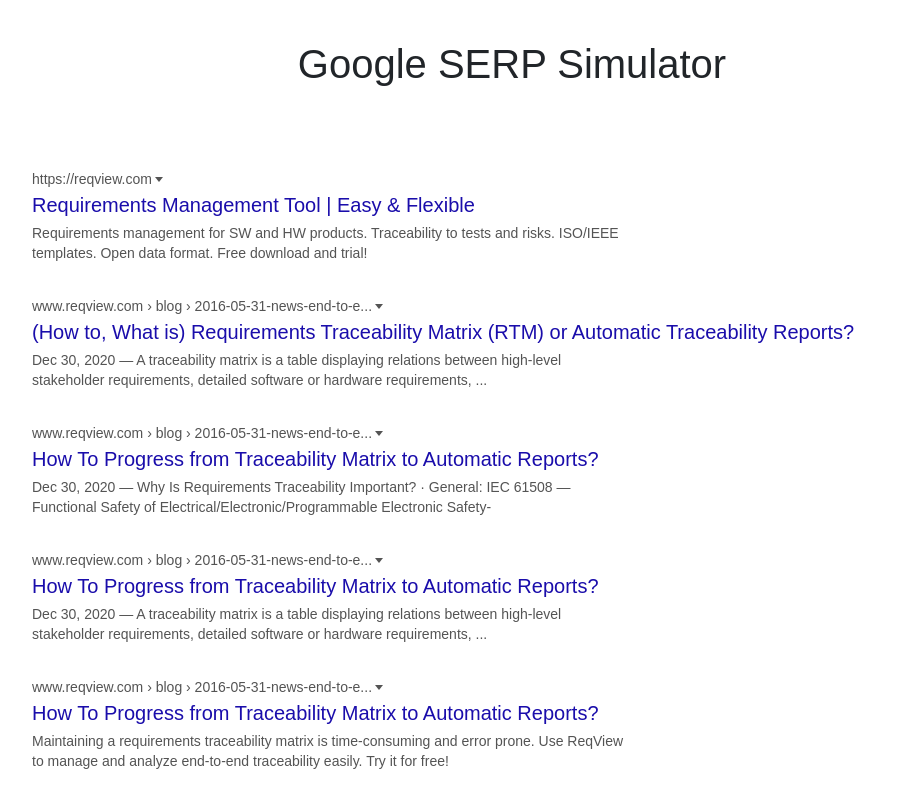
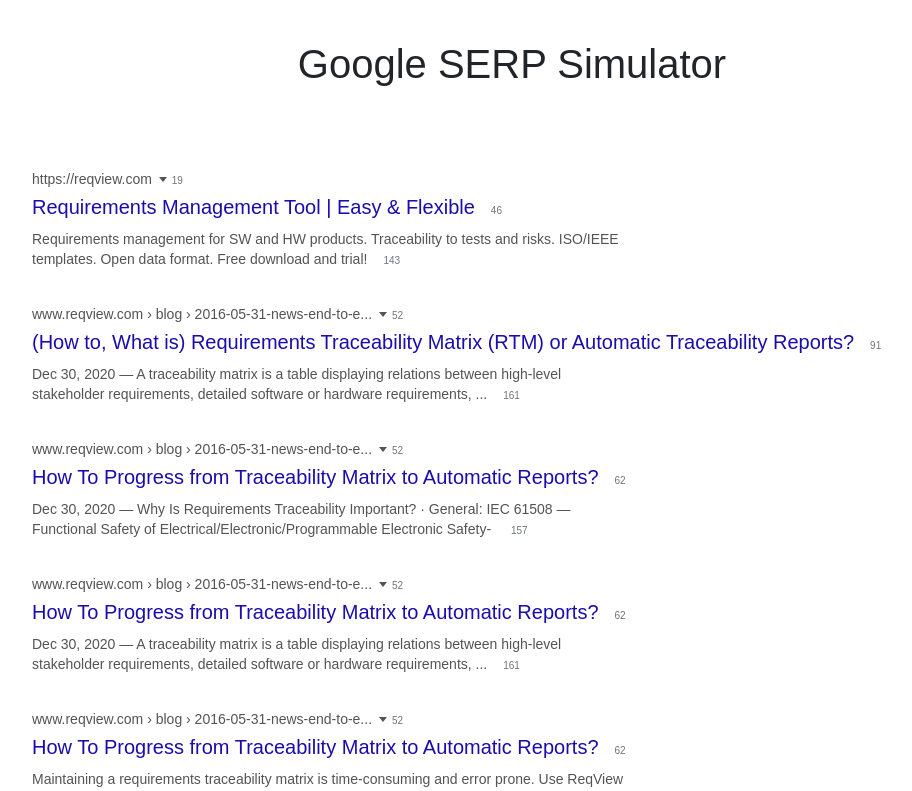
Before and after one commit to tomnovacek/SERP-simulator, a React (Create React App) app: page / in a window 1280 px wide. Shown: the top 791 px of the page, without its empty margins (135-1047 px from the left). Built offline with nearby package versions, Linux system fonts and the light colour scheme.

Commit message:
Character counter added
For optimal length check.

```diff
--- a/src/Serp.js
+++ b/src/Serp.js
@@ -4,10 +4,10 @@
   return (
     <div className="serp-preview">
       <div className="serp-url">
-        {props.url} <span className="serp-arrow"></span>
+        {props.url} <span className="serp-arrow"></span> <span className="ml-3 text-muted" style={{fontSize:"10px"}}>{props.url.length}</span>
       </div>
-      <div className="serp-title">{props.title}</div>
-      <div className="serp-description">{props.description}</div>
+      <div className="serp-title">{props.title}<span className="ml-3 text-muted" style={{fontSize:"10px"}}>{props.title.length}</span></div>
+      <div className="serp-description">{props.description}<span className="ml-3 text-muted" style={{fontSize:"10px"}}>{props.description.length}</span></div>
     </div>
   );
 }
```
